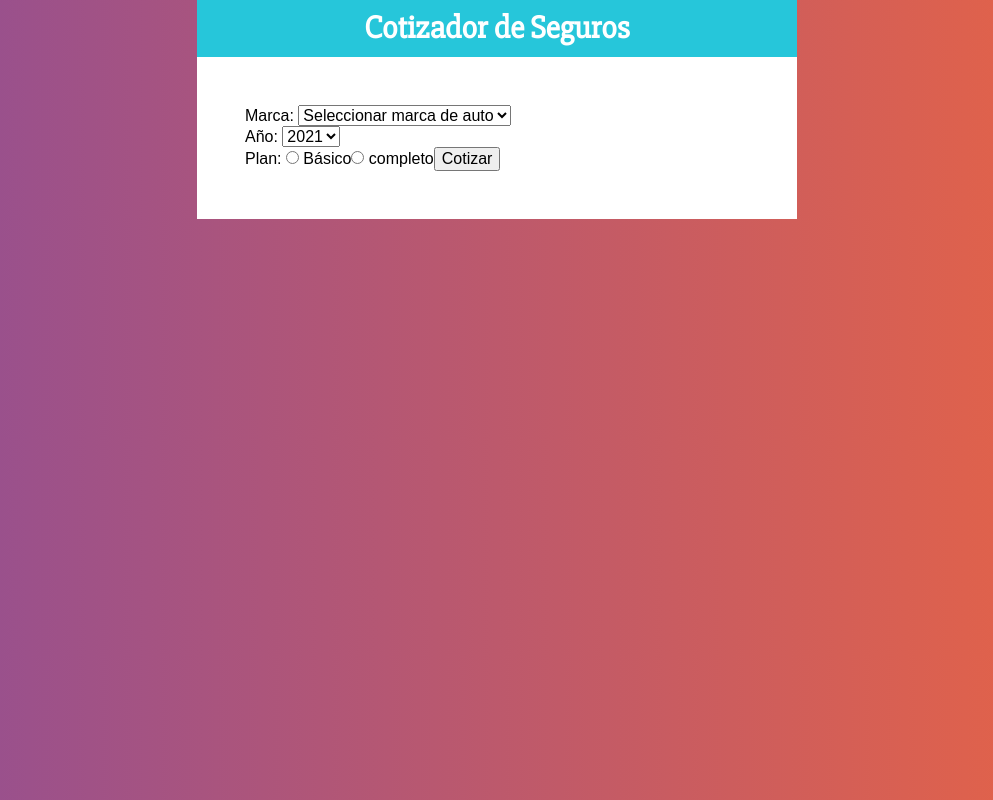
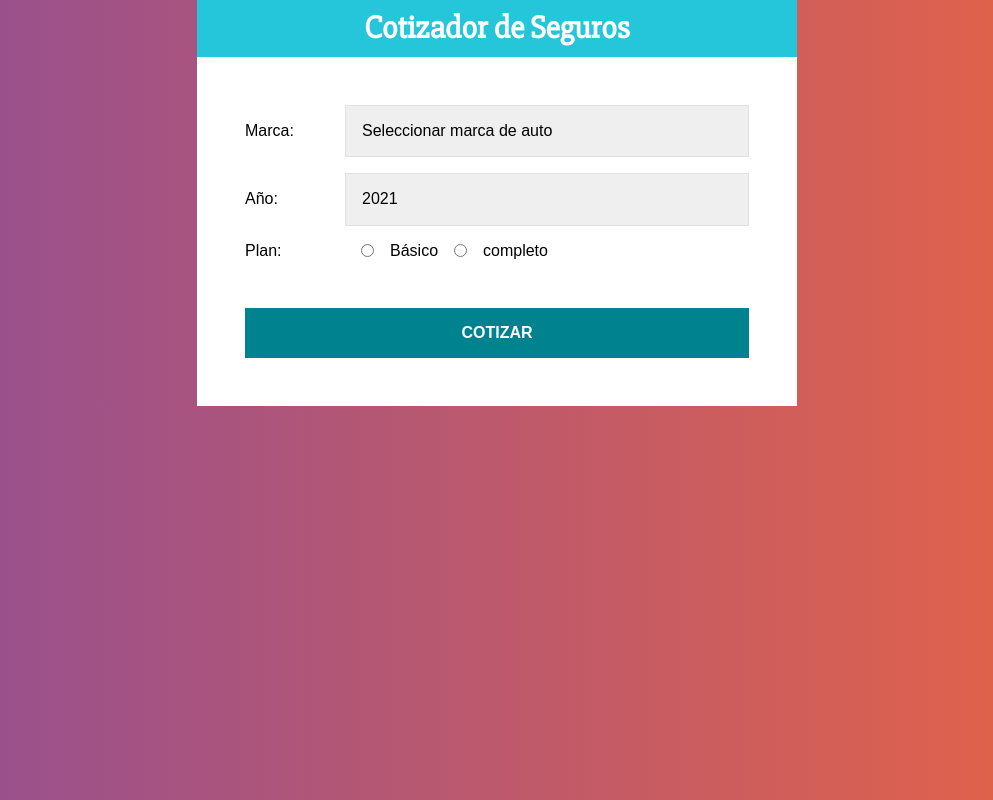
Before and after one commit to albertorodriguezdiaz/cotizador-seguros, a React (Create React App) app: page / in a window 1280 px wide. Shown: the whole page, without its empty margins (143-1136 px from the left). Built offline with nearby package versions, Linux system fonts and the light colour scheme.

Commit message:
Add style to form

```diff
--- a/src/components/Formulario.js
+++ b/src/components/Formulario.js
@@ -1,21 +1,63 @@
 import React from 'react';
 import styled from '@emotion/styled';
+
+
+const Campo = styled.div`
+    display: flex;
+    margin-bottom: 1rem;
+    align-items: center;
+`;
+
+const Label = styled.div`
+    flex: 0 0 100px;
+`;
+
+const Select = styled.select`
+    display: block;
+    width: 100%;
+    padding: 1rem;
+    border: 1px solid #e1e1e1;
+    -webkit-appearance: none;
+`;
+
+const InputRadio = styled.input`
+    margin: 0 1rem;
+`;
+
+
+const Boton = styled.button`
+    background-color: #00838f;
+    font-size: 16px;
+    width: 100%;
+    padding: 1rem;
+    color: #fff;
+    text-transform: uppercase;
+    font-weight: bold;
+    border: none;
+    margin-top: 2rem;
+    transition: background-color .3s ease;
+
+    &:hover{
+        background-color: #26c6da;
+        cursor: pointer;
+    }
+`;
 
 const Formulario = () => {
     return (
         <form>
-            <div>
-                <label>Marca: </label>
-                <select>
+            <Campo>
+                <Label>Marca: </Label>
+                <Select>
                     <option value="">Seleccionar marca de auto</option>
                     <option value="americano">Americano</option>
                     <option value="europeo">Europeo</option>
                     <option value="asiatico">Asiatico</option>
-                </select>
-            </div>
-            <div>
-                <label>Año: </label>
-                <select>
+                </Select>
+            </Campo>
+            <Campo>
+                <Label>Año: </Label>
+                <Select>
                     <option value="2021">2021</option>
                     <option value="2020">2020</option>
                     <option value="2019">2019</option>
@@ -26,23 +68,24 @@
                     <option value="2014">2014</option>
                     <option value="2013">2013</option>
                     <option value="2012">2012</option>
-                </select>
-            </div>
-            <div>
-                <label>Plan: </label>
-                <input
+                </Select>
+            </Campo>
+            <Campo>
+                <Label>Plan: </Label>
+                <InputRadio
                     type="radio"
                     name="plan"
                     value="basico"
                 /> Básico
-                <input
+                <InputRadio
                     type="radio"
                     name="plan"
                     value="completo"
                 /> completo
+            </Campo>
 
-                <button type="button">Cotizar</button>
-            </div>
+            <Boton type="button">Cotizar</Boton>
+
         </form>
      );
 }
```
